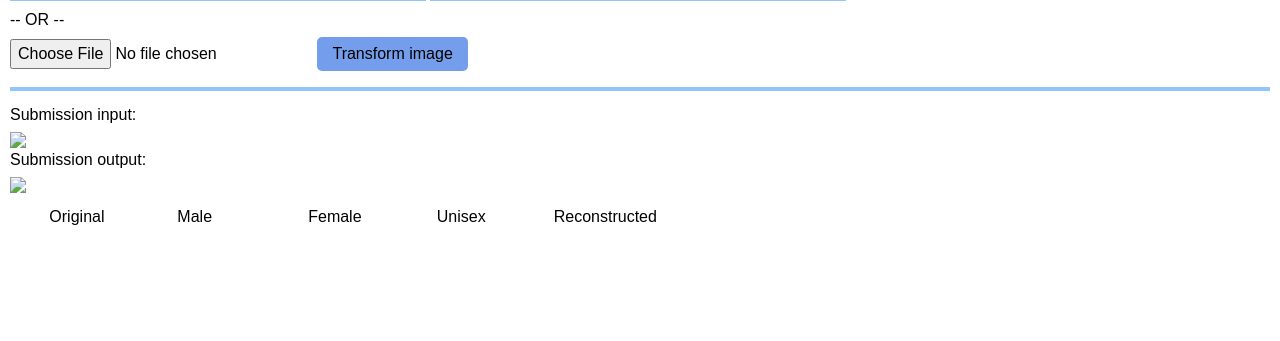
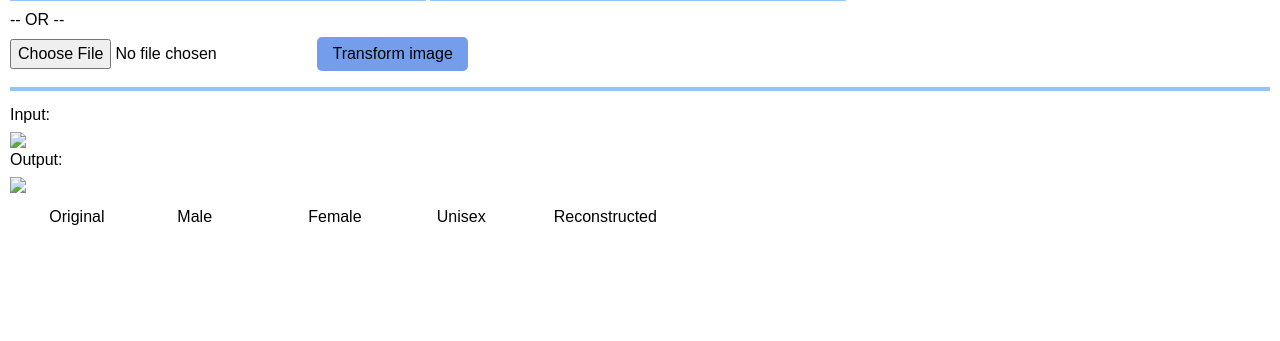
Before and after one commit to kszu/UniGAN, a Flask app: template flaskapp_unigan/templates/unigan.html in a window 1280 px wide. Shown: the part 726-1067 px from the top of the page. Run offline with Flask 2, Linux system fonts and the light colour scheme; the template is opened without the code that fills it, so the values that code supplies are empty; parts of the project's set-up code (start-up, migrations or seed data) failed here and were passed over.

Commit message:
minor text edit

```diff
--- a/flaskapp_unigan/templates/unigan.html
+++ b/flaskapp_unigan/templates/unigan.html
@@ -46,9 +46,9 @@
       </form>
       <div class="mt-3 pt-3 border-t-4 border-blue-300">
 
-	<p>Submission input:</p>
+	<p>Input:</p>
 	<img src= "{{ input }}?num={{ rand_num }}">
-	<p>Submission output:</p>
+	<p>Output:</p>
 	<img src= "{{ output }}?num={{ rand_num }}">
 	<table style="width:700px;">
 	  <tr>
```
